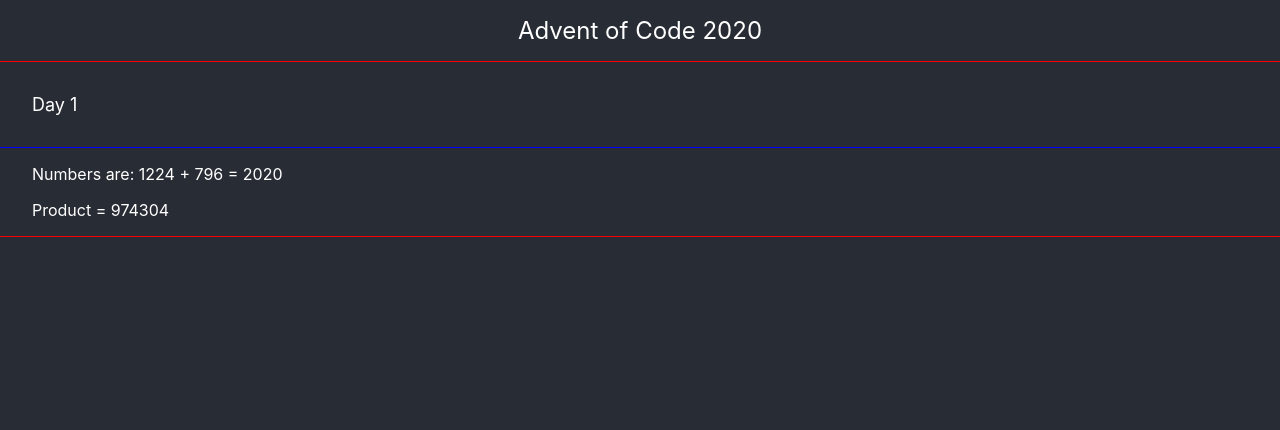
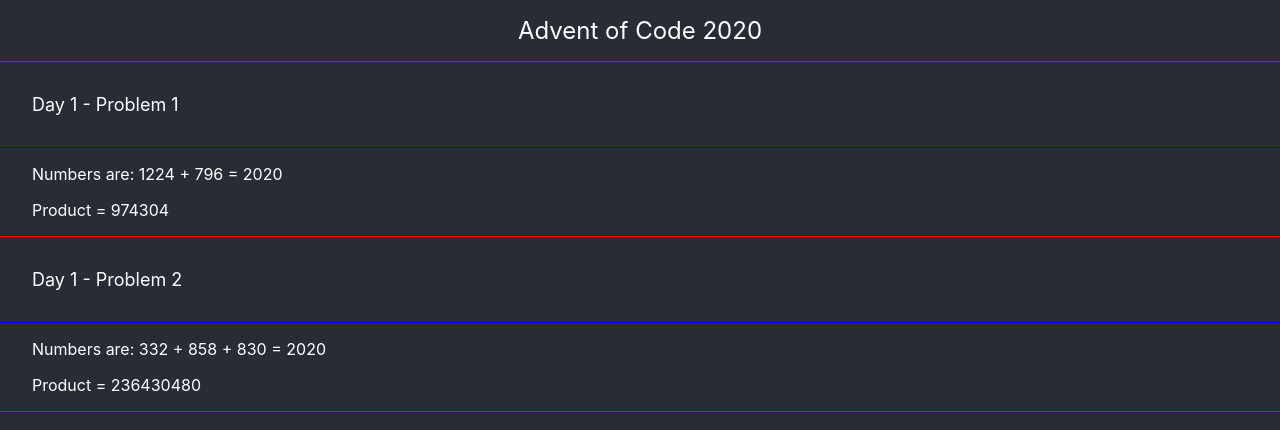
Before and after one commit to strohm-a/advent-of-code-2020, a React (Create React App) app: page / in a window 1280 px wide. Shown: the top 430 px of the page. Built offline with nearby package versions, Linux system fonts and the light colour scheme.

Commit message:
Implement second solution for day 1

```diff
--- a/src/app/AdventOfCodeDay1.tsx
+++ b/src/app/AdventOfCodeDay1.tsx
@@ -211,7 +211,22 @@
     return result;
   }
 
-  private findSum(sum: number): number[]{
+  public solvePart2(): number[] {
+    for (let index1 = 1; index1 < this.numbers.length; index1++) {
+      let currentNumber: number = this.numbers[index1];
+      let result: number[] = this.findSum(2020 - currentNumber);
+      if (result.length > 0) {
+        let combinedResults: number[] = [];
+        combinedResults.push(currentNumber);
+        combinedResults = combinedResults.concat(result);
+        return combinedResults;
+      }
+    }
+
+    return [];
+  }
+
+  private findSum(sum: number): number[] {
     for (let index1 = 1; index1 < this.numbers.length; index1++) {
       let test: number = this.numbers[index1];
       for (let index2 = 0; index2 < this.numbers.length; index2++) {
--- a/src/app/App.tsx
+++ b/src/app/App.tsx
@@ -5,18 +5,30 @@
 class App extends Component {
   render() {
     let adventDay1: AdventOfCodeDay1 = new AdventOfCodeDay1();
-    let numbers: number[] = adventDay1.solvePart1();
+    let numbers: number[] = [];
 
-    let adventDay1Element: ReactElement = <div>No match found</div>;
-    if (null != numbers) {
-      adventDay1Element = (
+    let day1Solution1: ReactElement = <div>No match found</div>;
+    numbers = adventDay1.solvePart1();
+    if (numbers.length > 0) {
+      day1Solution1 = (
         <div className="solution">
           <p>
-            Numbers are: {numbers[0]} + {numbers[1]} = 2020
+            Numbers are: {numbers[0]} + {numbers[1]} = {numbers[0] + numbers[1]}
           </p>
+          <p>Product = {numbers[0] * numbers[1]}</p>
+        </div>
+      );
+    }
+
+    let day1Solution2: ReactElement = <div>No match found</div>;
+    numbers = adventDay1.solvePart2();
+    if (numbers.length > 0) {
+      day1Solution2 = (
+        <div className="solution">
           <p>
-            Product = {numbers[0]*numbers[1]}
+            Numbers are: {numbers[0]} + {numbers[1]} + {numbers[2]} = {numbers[0] + numbers[1] + numbers[2]}
           </p>
+          <p>Product = {numbers[0] * numbers[1] * numbers[2]}</p>
         </div>
       );
     }
@@ -24,9 +36,15 @@
     return (
       <div className="app">
         <div className="header">Advent of Code 2020</div>
+
         <div className="section">
-          <div className="section-header">Day 1</div>
-          <p> {adventDay1Element}</p>
+          <div className="section-header">Day 1 - Problem 1</div>
+          <p> {day1Solution1}</p>
+        </div>
+
+        <div className="section">
+          <div className="section-header">Day 1 - Problem 2</div>
+          <p> {day1Solution2}</p>
         </div>
       </div>
     );
```
